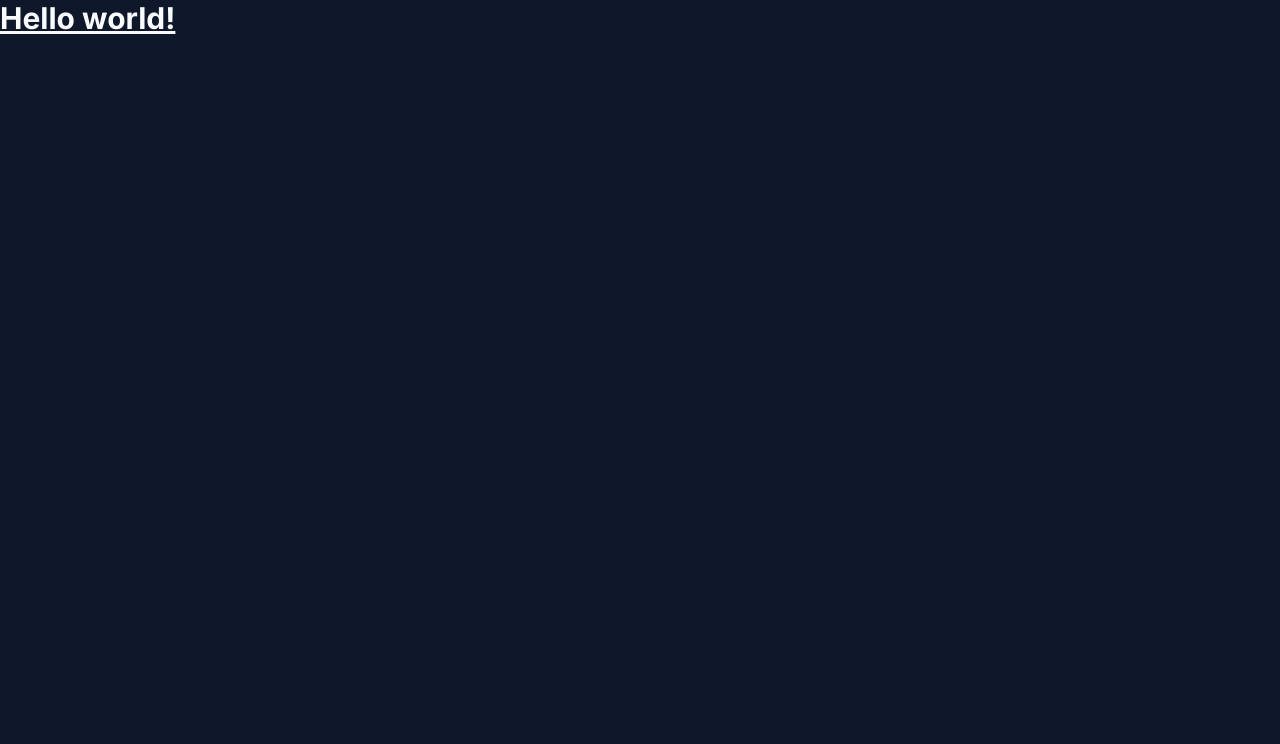
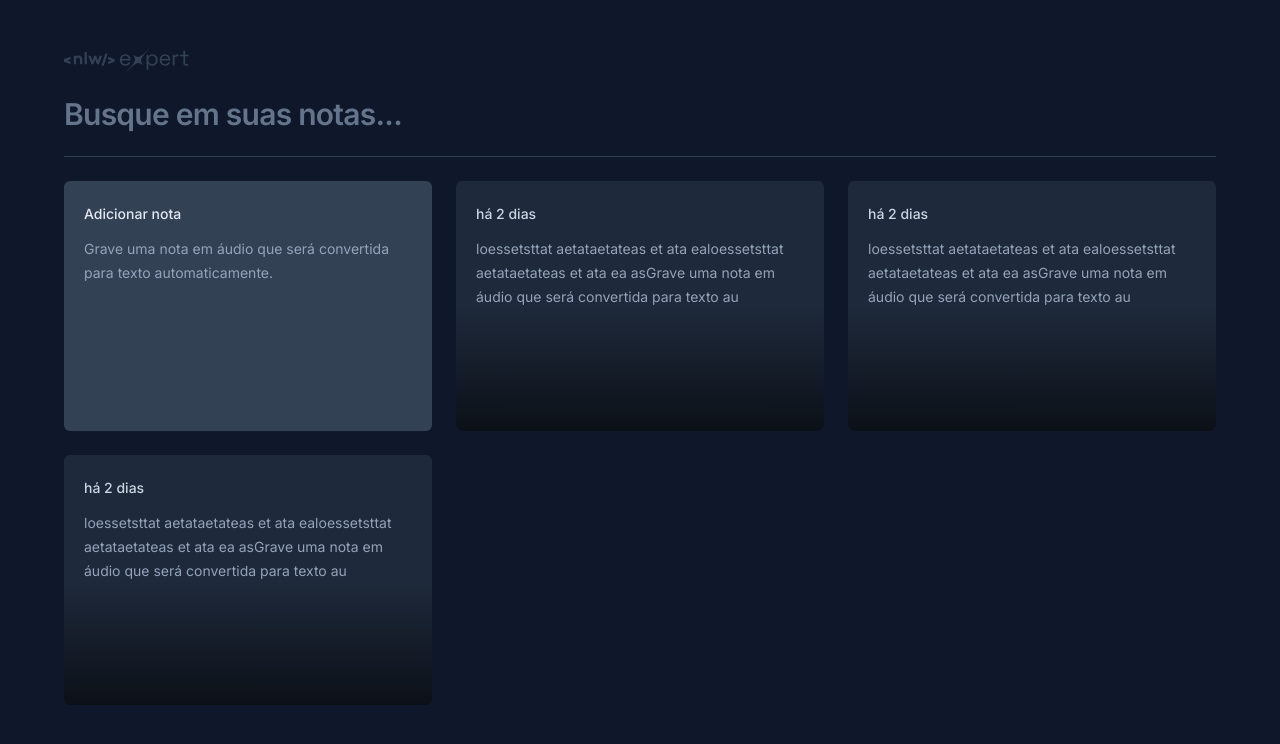
Before and after one commit to Hzimr/nlw-expert-notes, a React (Vite) app: page / in a window 1280 px wide. Shown: the top 744 px of the page. Built offline with nearby package versions, Linux system fonts and the light colour scheme.

Commit message:
feat: created appPage

```diff
--- a/src/app.tsx
+++ b/src/app.tsx
@@ -1,8 +1,29 @@
+import logo from './assets/Logo.svg'
+import { NewNoteCard } from './components/new-note-card'
+import { NoteCard } from './components/note-card'
+
 export default function App() {
 
   return (
-    <h1 className="text-3xl font-bold underline">
-      Hello world!
-    </h1>
+    <div className='mx-auto max-w-6xl my-12 space-y-6'>
+      <img src={logo} alt="NLW Expert" />
+      <form className='w-full'>
+        <input
+          type="text"
+          name=""
+          id=""
+          placeholder='Busque em suas notas...'
+          className='w-full bg-transparent text-3xl font-semibold tracking-tight placeholder:text-slate-500 outline-none'
+        />
+      </form>
+      <div className='h-px bg-slate-700'/>
+
+      <div className='grid grid-cols-3 gap-6 auto-rows-[250px]'>
+        <NewNoteCard />
+        <NoteCard />
+        <NoteCard />
+        <NoteCard />
+      </div>
+    </div>
   )
 }
```
